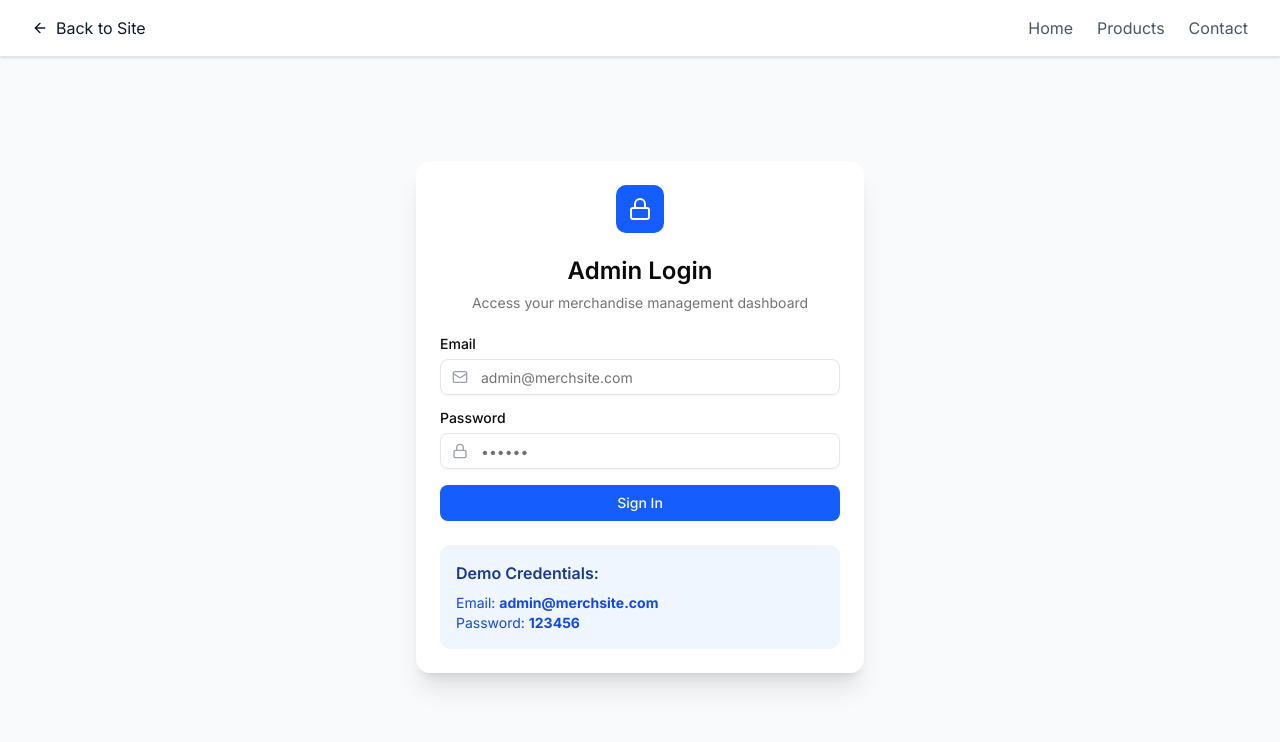
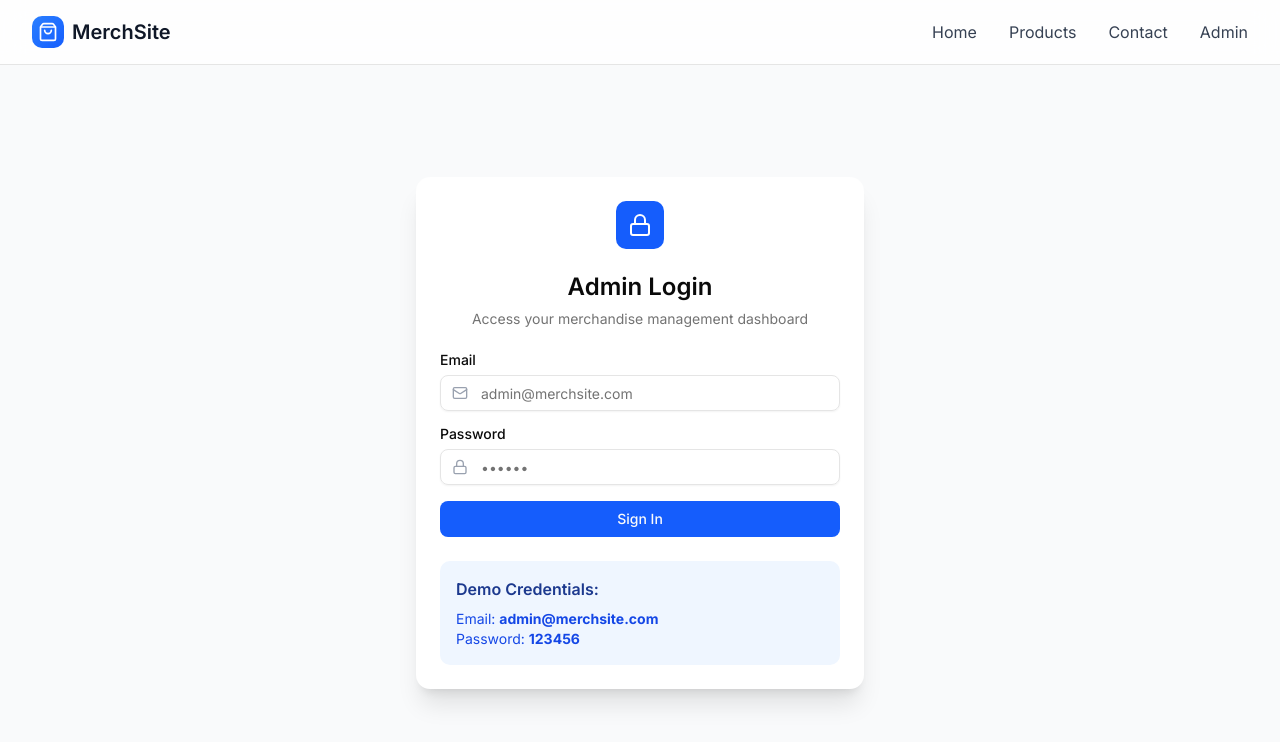
Before and after one commit to martinmuron/merch-site, a Next.js app in the folder site/: page /admin/login in a window 1280 px wide. Shown: the top 742 px of the page. Built offline with nearby package versions, Linux system fonts and the light colour scheme; no server answers.

Commit message:
Add consistent site navigation to admin pages - Navbar component on login, dashboard, and products pages

```diff
--- a/site/app/admin/dashboard/page.tsx
+++ b/site/app/admin/dashboard/page.tsx
@@ -11,6 +11,7 @@
   Plus,
   ArrowRight
 } from "lucide-react"
+import { Navbar } from "@/components/navbar"
 
 export default function AdminDashboardPage() {
   const { data: session, status } = useSession()
@@ -51,7 +52,9 @@
 
   return (
     <div className="min-h-screen bg-gray-50">
-      {/* Header */}
+      <Navbar />
+
+      {/* Dashboard Header */}
       <header className="bg-white shadow-sm border-b">
         <div className="max-w-7xl mx-auto px-4 sm:px-6 lg:px-8">
           <div className="flex justify-between items-center py-4">
@@ -60,12 +63,6 @@
               <p className="text-gray-600">Welcome back, {session.user?.name}</p>
             </div>
             <div className="flex items-center space-x-4">
-              <Button
-                variant="outline"
-                onClick={() => router.push("/")}
-              >
-                View Site
-              </Button>
               <Button
                 variant="outline"
                 onClick={() => router.push("/api/auth/signout")}
--- a/site/app/admin/login/page.tsx
+++ b/site/app/admin/login/page.tsx
@@ -7,9 +7,9 @@
 import { Input } from "@/components/ui/input"
 import { Label } from "@/components/ui/label"
 import { Card, CardContent, CardDescription, CardHeader, CardTitle } from "@/components/ui/card"
-import { ArrowLeft, Lock, Mail } from "lucide-react"
+import { Lock, Mail } from "lucide-react"
 import { toast } from "sonner"
-import Link from "next/link"
+import { Navbar } from "@/components/navbar"
 
 export default function AdminLoginPage() {
   const [email, setEmail] = useState("")
@@ -49,26 +49,9 @@
 
   return (
     <div className="min-h-screen bg-gray-50">
-      {/* Navigation Header */}
-      <header className="bg-white shadow-sm border-b">
-        <div className="max-w-7xl mx-auto px-4 sm:px-6 lg:px-8">
-          <div className="flex justify-between items-center py-4">
-            <div className="flex items-center space-x-4">
-              <Link href="/" className="flex items-center space-x-2 text-gray-900 hover:text-gray-700">
-                <ArrowLeft className="w-4 h-4" />
-                <span>Back to Site</span>
-              </Link>
-            </div>
-            <div className="flex items-center space-x-6">
-              <Link href="/" className="text-gray-600 hover:text-gray-900">Home</Link>
-              <Link href="/products" className="text-gray-600 hover:text-gray-900">Products</Link>
-              <Link href="/contact" className="text-gray-600 hover:text-gray-900">Contact</Link>
-            </div>
-          </div>
-        </div>
-      </header>
+      <Navbar />
 
-      <div className="flex items-center justify-center min-h-[calc(100vh-80px)] p-4">
+      <div className="flex items-center justify-center min-h-[calc(100vh-64px)] p-4">
         <Card className="w-full max-w-md border-0 shadow-xl">
           <CardHeader className="text-center">
             <div className="w-12 h-12 bg-blue-600 rounded-lg flex items-center justify-center mx-auto mb-4">
--- a/site/app/admin/products/page.tsx
+++ b/site/app/admin/products/page.tsx
@@ -8,6 +8,7 @@
 import { Badge } from "@/components/ui/badge"
 import { Plus, Edit, Trash2, Eye } from "lucide-react"
 import { toast } from "sonner"
+import { Navbar } from "@/components/navbar"
 
 interface Product {
   id: string
@@ -186,8 +187,10 @@
   }
 
   return (
-    <div className="min-h-screen bg-gray-50 p-6">
-      <div className="max-w-7xl mx-auto">
+    <div className="min-h-screen bg-gray-50">
+      <Navbar />
+
+      <div className="max-w-7xl mx-auto px-4 sm:px-6 lg:px-8 py-8">
         {/* Header */}
         <div className="flex justify-between items-center mb-8">
           <div>
```
